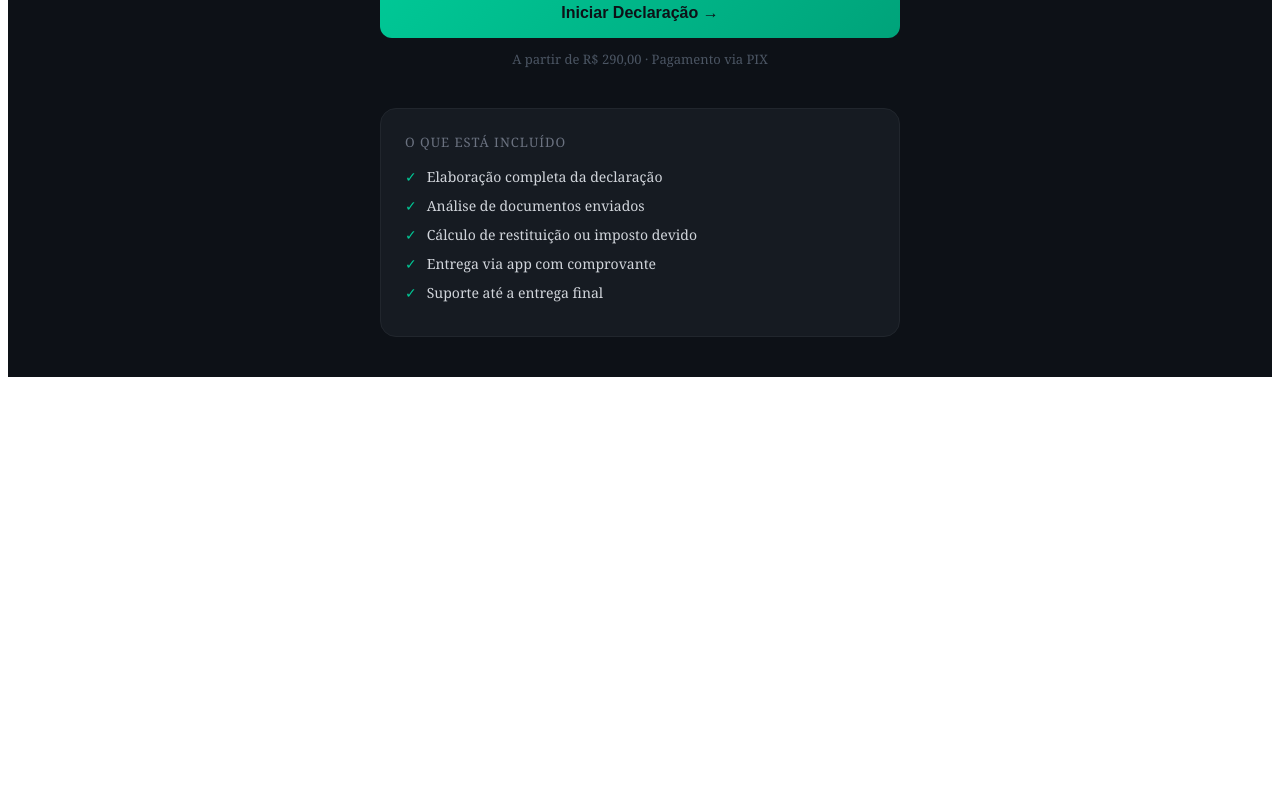
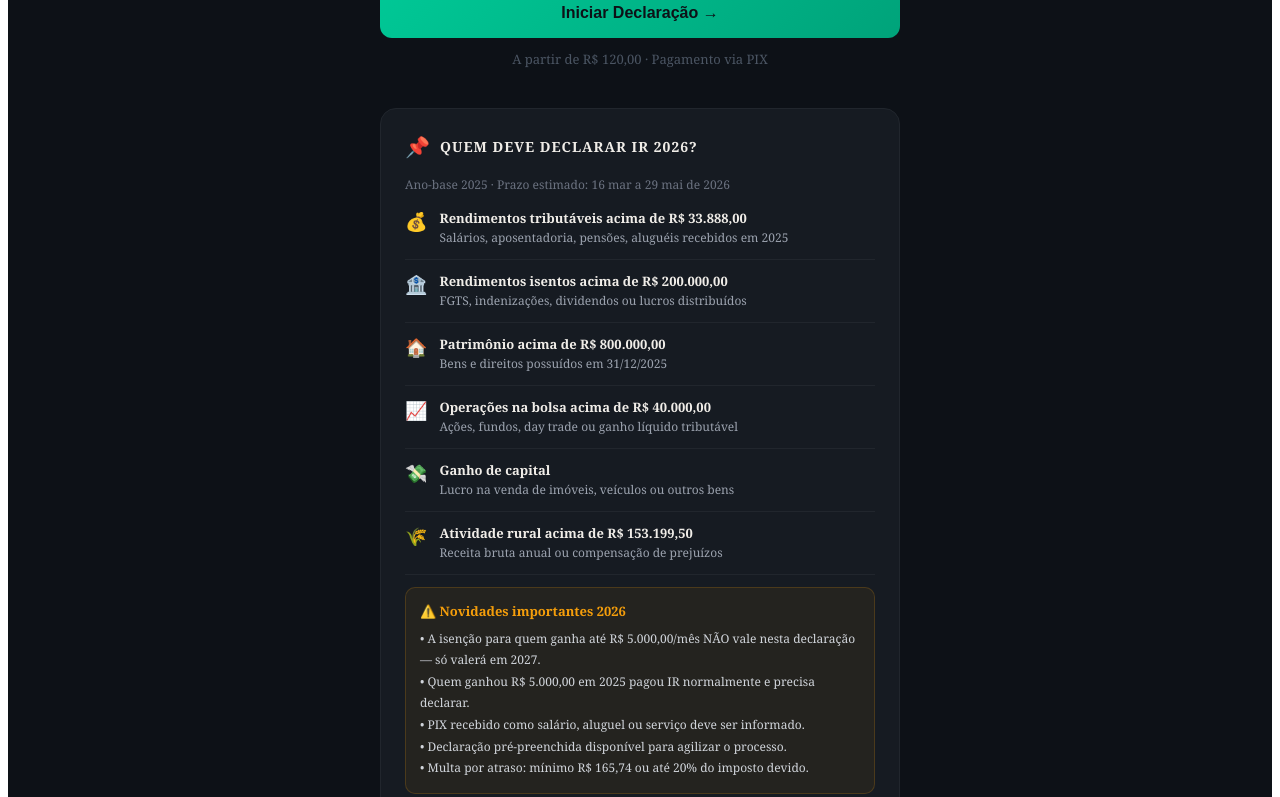
Before and after one commit to leobrazcjljg-sys/declarafacil, a React (Vite) app: page / in a window 1280 px wide. Shown: the part 543-1340 px from the top of the page. Before the commit the page ends 928 px from the top, so only its background shows below. Built offline with nearby package versions, Linux system fonts and the light colour scheme.

Commit message:
Update App.jsx

```diff
--- a/src/App.jsx
+++ b/src/App.jsx
@@ -19,7 +19,7 @@ const MOCK_MESSAGES = [
 ];
 
 const MOCK_ORDERS = [
-  { id: "IR-2025-001", year: "2025", status: 3, date: "05/03/2026", value: "R$ 290,00", paid: true, messages: MOCK_MESSAGES },
+  { id: "IR-2025-001", year: "2025", status: 3, date: "05/03/2026", value: "R$ 120,00", paid: true, messages: MOCK_MESSAGES },
   { id: "IR-2024-001", year: "2024", status: 4, date: "10/02/2025", value: "R$ 250,00", paid: true, file: true, messages: [] },
 ];
 
@@ -105,8 +105,44 @@ export default function App() {
         <button onClick={() => { setScreen("new"); setStep(1); }} style={{ width: "100%", background: "linear-gradient(135deg, #00C896, #00A37A)", border: "none", color: "#0D1117", padding: "16px", borderRadius: 12, fontSize: 16, fontWeight: 800, cursor: "pointer" }}>
           Iniciar Declaração →
         </button>
-        <div style={{ marginTop: 12, fontSize: 13, color: "#4B5563" }}>A partir de R$ 290,00 · Pagamento via PIX</div>
+        <div style={{ marginTop: 12, fontSize: 13, color: "#4B5563" }}>A partir de R$ 120,00 · Pagamento via PIX</div>
       </div>
+      <div style={{ padding: "0 28px 40px", maxWidth: 520, margin: "0 auto" }}>
+        <div style={{ background: "#161B22", border: "1px solid #21262D", borderRadius: 16, padding: 24, marginBottom: 0 }}>
+          <div style={{ display: "flex", alignItems: "center", gap: 10, marginBottom: 16 }}>
+            <span style={{ fontSize: 20 }}>📌</span>
+            <div style={{ fontSize: 14, fontWeight: 800, color: "#F0EDE8", textTransform: "uppercase", letterSpacing: 1 }}>Quem deve declarar IR 2026?</div>
+          </div>
+          <div style={{ fontSize: 12, color: "#6B7280", marginBottom: 16 }}>Ano-base 2025 · Prazo estimado: 16 mar a 29 mai de 2026</div>
+          {[
+            ["💰", "Rendimentos tributáveis acima de R$ 33.888,00", "Salários, aposentadoria, pensões, aluguéis recebidos em 2025"],
+            ["🏦", "Rendimentos isentos acima de R$ 200.000,00", "FGTS, indenizações, dividendos ou lucros distribuídos"],
+            ["🏠", "Patrimônio acima de R$ 800.000,00", "Bens e direitos possuídos em 31/12/2025"],
+            ["📈", "Operações na bolsa acima de R$ 40.000,00", "Ações, fundos, day trade ou ganho líquido tributável"],
+            ["💸", "Ganho de capital", "Lucro na venda de imóveis, veículos ou outros bens"],
+            ["🌾", "Atividade rural acima de R$ 153.199,50", "Receita bruta anual ou compensação de prejuízos"],
+          ].map(([ic, title, desc]) => (
+            <div key={title} style={{ display: "flex", gap: 12, alignItems: "flex-start", marginBottom: 12, paddingBottom: 12, borderBottom: "1px solid #21262D" }}>
+              <span style={{ fontSize: 18, flexShrink: 0 }}>{ic}</span>
+              <div>
+                <div style={{ fontSize: 13, fontWeight: 700, color: "#F0EDE8", marginBottom: 2 }}>{title}</div>
+                <div style={{ fontSize: 12, color: "#9CA3AF", lineHeight: 1.5 }}>{desc}</div>
+              </div>
+            </div>
+          ))}
+          <div style={{ background: "#F59E0B10", border: "1px solid #F59E0B30", borderRadius: 10, padding: 14 }}>
+            <div style={{ fontSize: 13, fontWeight: 700, color: "#F59E0B", marginBottom: 8 }}>⚠️ Novidades importantes 2026</div>
+            <div style={{ fontSize: 12, color: "#D1D5DB", lineHeight: 1.8 }}>
+              {"• A isenção para quem ganha até R$ 5.000,00/mês NÃO vale nesta declaração — só valerá em 2027."}<br/>
+              {"• Quem ganhou R$ 5.000,00 em 2025 pagou IR normalmente e precisa declarar."}<br/>
+              {"• PIX recebido como salário, aluguel ou serviço deve ser informado."}<br/>
+              {"• Declaração pré-preenchida disponível para agilizar o processo."}<br/>
+              {"• Multa por atraso: mínimo R$ 165,74 ou até 20% do imposto devido."}
+            </div>
+          </div>
+        </div>
+      </div>
+
       <div style={{ padding: "0 28px 40px", maxWidth: 520, margin: "0 auto" }}>
         <div style={{ background: "#161B22", border: "1px solid #21262D", borderRadius: 16, padding: 24 }}>
           <div style={{ fontSize: 13, color: "#6B7280", marginBottom: 16, textTransform: "uppercase", letterSpacing: 1 }}>O que está incluído</div>
@@ -474,7 +510,7 @@ export default function App() {
             <div style={{ background: "#161B22", border: "1px solid #21262D", borderRadius: 16, padding: 24, marginBottom: 16 }}>
               <div style={{ textAlign: "center", marginBottom: 20 }}>
                 <div style={{ fontSize: 13, color: "#6B7280", marginBottom: 4 }}>Total a pagar</div>
-                <div style={{ fontSize: 40, fontWeight: 800, color: "#00C896", letterSpacing: "-1px" }}>R$ 290,00</div>
+                <div style={{ fontSize: 40, fontWeight: 800, color: "#00C896", letterSpacing: "-1px" }}>R$ 120,00</div>
                 <div style={{ fontSize: 12, color: "#4B5563", marginTop: 4 }}>Declaração IRPF {formData.year} · 1 pessoa</div>
               </div>
               <div style={{ textAlign: "center", marginBottom: 20 }}>
```
